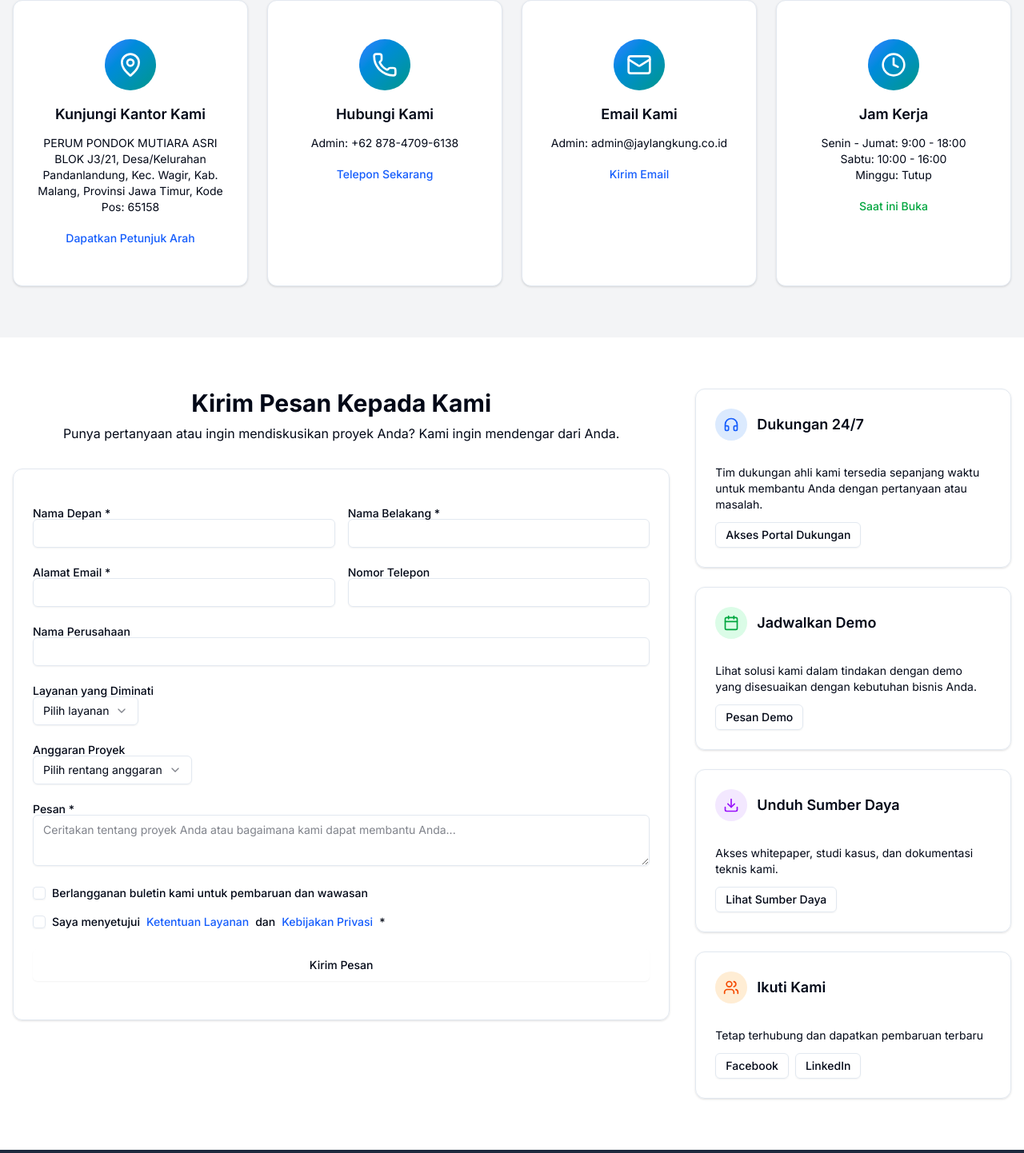
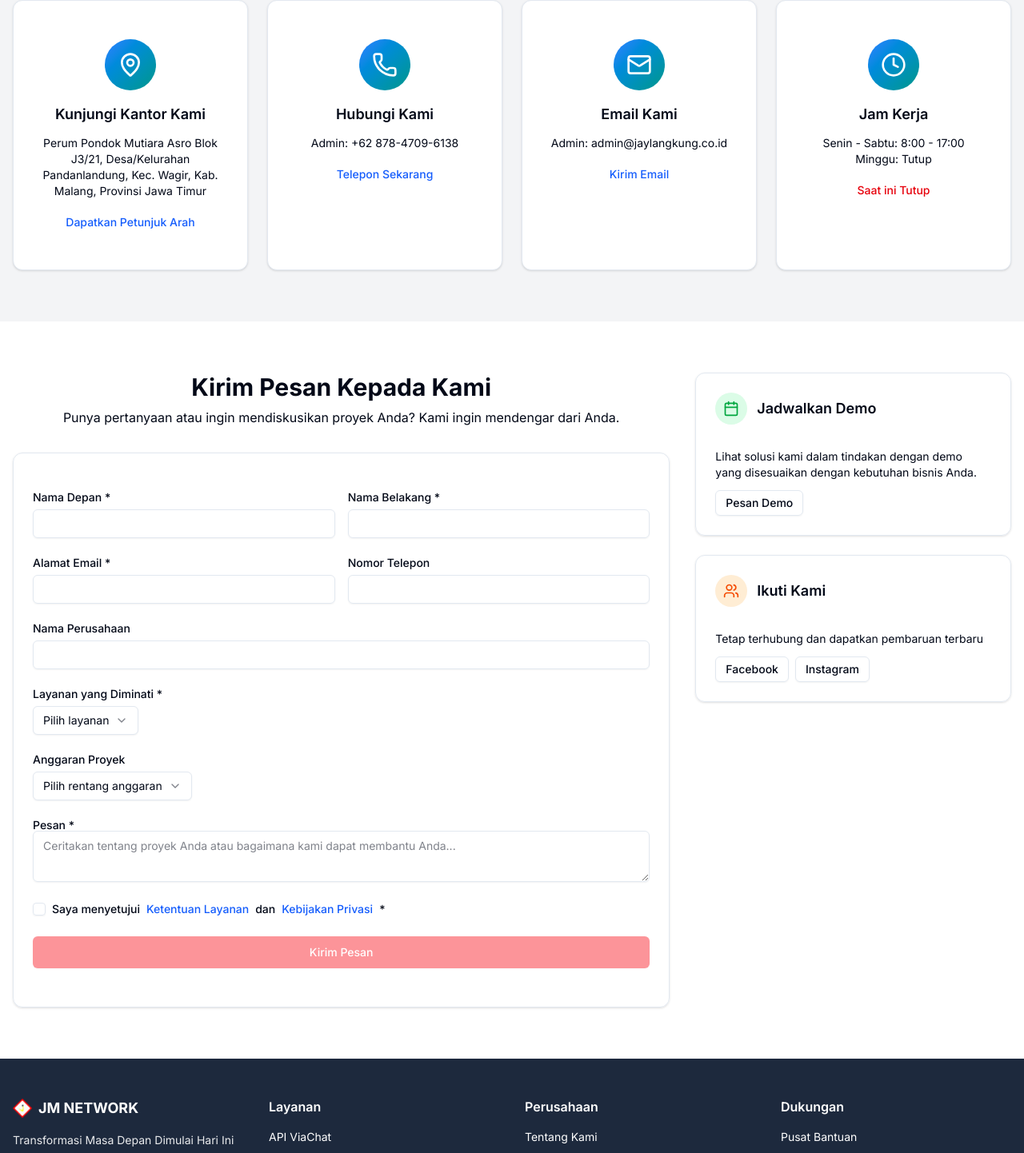
Before and after one commit to CV-JM-Network/jaylangkung-web, a Next.js app: page /contact in a window 1280 px wide. Shown: the part 424-1866 px from the top of the page at 80% size. Built offline with nearby package versions, Linux system fonts and the light colour scheme.

Commit message:
feat: enhance contact form and info components; validate form submission and update working hours display

```diff
--- a/src/components/contact-form.tsx
+++ b/src/components/contact-form.tsx
@@ -15,7 +15,7 @@ import {
   SelectValue,
 } from '@/components/ui/select';
 import { Textarea } from '@/components/ui/textarea';
-import { Calendar, Download, Headphones, Users } from 'lucide-react';
+import { Calendar, Users } from 'lucide-react';
 import { useState } from 'react';
 
 export default function ContactForm() {
@@ -32,10 +32,32 @@ export default function ContactForm() {
     terms: false,
   });
 
+  const isFormValid =
+    formData.firstName.trim() !== '' &&
+    formData.lastName.trim() !== '' &&
+    formData.email.trim() !== '' &&
+    formData.message.trim() !== '' &&
+    formData.service.trim() !== '' &&
+    formData.terms;
+
   const handleSubmit = (e: React.FormEvent) => {
     e.preventDefault();
-    // Handle form submission
-    console.log('Form submitted:', formData);
+    // Format the email
+    const subject = 'Pesan dari Form Kontak Website';
+    const body =
+      `Halo Admin,%0D%0A` +
+      `Nama: ${formData.firstName} ${formData.lastName}%0D%0A` +
+      `Email: ${formData.email}%0D%0A` +
+      `Telepon: ${formData.phone}%0D%0A` +
+      `Perusahaan: ${formData.company}%0D%0A` +
+      `Layanan: ${formData.service}%0D%0A` +
+      `Anggaran: ${formData.budget}%0D%0A` +
+      `Pesan: ${formData.message}`;
+    const adminEmail = 'admin@example.com';
+    const mailtoLink = `mailto:${adminEmail}?subject=${encodeURIComponent(
+      subject,
+    )}&body=${body}`;
+    window.open(mailtoLink, '_blank');
   };
 
   return (
@@ -56,32 +78,42 @@ export default function ContactForm() {
                 <form onSubmit={handleSubmit} className='space-y-6'>
                   <div className='grid gap-4 md:grid-cols-2'>
                     <div>
-                      <Label htmlFor='firstName'>Nama Depan *</Label>
+                      <Label htmlFor='firstName' className='mb-2'>
+                        Nama Depan *
+                      </Label>
                       <Input
                         id='firstName'
                         value={formData.firstName}
                         onChange={(e) =>
                           setFormData({ ...formData, firstName: e.target.value })
                         }
+                        type='text'
                         required
+                        className='focus-visible:ring-2 focus-visible:ring-red-500'
                       />
                     </div>
                     <div>
-                      <Label htmlFor='lastName'>Nama Belakang *</Label>
+                      <Label htmlFor='lastName' className='mb-2'>
+                        Nama Belakang *
+                      </Label>
                       <Input
                         id='lastName'
                         value={formData.lastName}
                         onChange={(e) =>
                           setFormData({ ...formData, lastName: e.target.value })
                         }
+                        type='text'
                         required
+                        className='focus-visible:ring-2 focus-visible:ring-red-500'
                       />
                     </div>
                   </div>
 
                   <div className='grid gap-4 md:grid-cols-2'>
                     <div>
-                      <Label htmlFor='email'>Alamat Email *</Label>
+                      <Label htmlFor='email' className='mb-2'>
+                        Alamat Email *
+                      </Label>
                       <Input
                         id='email'
                         type='email'
@@ -90,10 +122,13 @@ export default function ContactForm() {
                           setFormData({ ...formData, email: e.target.value })
                         }
                         required
+                        className='focus-visible:ring-2 focus-visible:ring-red-500'
                       />
                     </div>
                     <div>
-                      <Label htmlFor='phone'>Nomor Telepon</Label>
+                      <Label htmlFor='phone' className='mb-2'>
+                        Nomor Telepon
+                      </Label>
                       <Input
                         id='phone'
                         type='tel'
@@ -101,33 +136,40 @@ export default function ContactForm() {
                         onChange={(e) =>
                           setFormData({ ...formData, phone: e.target.value })
                         }
+                        className='focus-visible:ring-2 focus-visible:ring-red-500'
                       />
                     </div>
                   </div>
 
                   <div>
-                    <Label htmlFor='company'>Nama Perusahaan</Label>
+                    <Label htmlFor='company' className='mb-2'>
+                      Nama Perusahaan
+                    </Label>
                     <Input
                       id='company'
                       value={formData.company}
                       onChange={(e) =>
                         setFormData({ ...formData, company: e.target.value })
                       }
+                      className='focus-visible:ring-2 focus-visible:ring-red-500'
                     />
                   </div>
 
                   <div>
-                    <Label htmlFor='service'>Layanan yang Diminati</Label>
+                    <Label htmlFor='service' className='mb-2'>
+                      Layanan yang Diminati *
+                    </Label>
                     <Select
                       value={formData.service}
                       onValueChange={(value) =>
                         setFormData({ ...formData, service: value })
-                      }>
-                      <SelectTrigger>
+                      }
+                      required>
+                      <SelectTrigger className='bg-white'>
                         <SelectValue placeholder='Pilih layanan' />
                       </SelectTrigger>
-                      <SelectContent>
-                        <SelectItem value='viachat'>VIaChat - WhatsApp API</SelectItem>
+                      <SelectContent className='bg-white'>
+                        <SelectItem value='viachat'>ViaChat - WhatsApp API</SelectItem>
                         <SelectItem value='brainet'>
                           Brainet - Layanan Internet
                         </SelectItem>
@@ -139,29 +181,29 @@ export default function ContactForm() {
                   </div>
 
                   <div>
-                    <Label htmlFor='budget'>Anggaran Proyek</Label>
+                    <Label htmlFor='budget' className='mb-2'>
+                      Anggaran Proyek
+                    </Label>
                     <Select
                       value={formData.budget}
                       onValueChange={(value) =>
                         setFormData({ ...formData, budget: value })
                       }>
-                      <SelectTrigger>
+                      <SelectTrigger className='bg-white'>
                         <SelectValue placeholder='Pilih rentang anggaran' />
                       </SelectTrigger>
-                      <SelectContent>
-                        <SelectItem value='under-5k'>Di bawah Rp 70.000.000</SelectItem>
-                        <SelectItem value='5k-15k'>
-                          Rp 70.000.000 - Rp 210.000.000
+                      <SelectContent className='bg-white'>
+                        <SelectItem value='under-10jt'>Di bawah Rp 10.000.000</SelectItem>
+                        <SelectItem value='10jt-50jt'>
+                          Rp 10.000.000 - Rp 50.000.000
                         </SelectItem>
-                        <SelectItem value='15k-50k'>
-                          Rp 210.000.000 - Rp 700.000.000
+                        <SelectItem value='50jt-150jt'>
+                          Rp 50.000.000 - Rp 150.000.000
                         </SelectItem>
-                        <SelectItem value='50k-100k'>
-                          Rp 700.000.000 - Rp 1.400.000.000
+                        <SelectItem value='150jt-500jt'>
+                          Rp 150.000.000 - Rp 500.000.000
                         </SelectItem>
-                        <SelectItem value='over-100k'>
-                          Di atas Rp 1.400.000.000
-                        </SelectItem>
+                        <SelectItem value='over-500jt'>Di atas Rp 500.000.000</SelectItem>
                       </SelectContent>
                     </Select>
                   </div>
@@ -181,19 +223,6 @@ export default function ContactForm() {
                   </div>
 
                   <div className='space-y-4'>
-                    <div className='flex items-center space-x-2'>
-                      <Checkbox
-                        id='newsletter'
-                        checked={formData.newsletter}
-                        onCheckedChange={(checked) =>
-                          setFormData({ ...formData, newsletter: checked as boolean })
-                        }
-                      />
-                      <Label htmlFor='newsletter' className='text-sm'>
-                        Berlangganan buletin kami untuk pembaruan dan wawasan
-                      </Label>
-                    </div>
-
                     <div className='flex items-center space-x-2'>
                       <Checkbox
                         id='terms'
@@ -217,7 +246,11 @@ export default function ContactForm() {
                     </div>
                   </div>
 
-                  <Button type='submit' className='w-full' size='lg'>
+                  <Button
+                    type='submit'
+                    size='lg'
+                    className='w-full bg-red-500 text-white hover:bg-red-600 '
+                    disabled={!isFormValid}>
                     Kirim Pesan
                   </Button>
                 </form>
@@ -226,26 +259,6 @@ export default function ContactForm() {
           </div>
 
           <div className='space-y-6'>
-            <Card>
-              <CardHeader>
-                <div className='flex items-center gap-3'>
-                  <div className='flex h-10 w-10 items-center justify-center rounded-full bg-blue-100'>
-                    <Headphones className='h-5 w-5 text-blue-600' />
-                  </div>
-                  <CardTitle className='text-lg'>Dukungan 24/7</CardTitle>
-                </div>
-              </CardHeader>
-              <CardContent>
-                <p className='text-sm text-muted-foreground mb-3'>
-                  Tim dukungan ahli kami tersedia sepanjang waktu untuk membantu Anda
-                  dengan pertanyaan atau masalah.
-                </p>
-                <Button variant='outline' size='sm'>
-                  Akses Portal Dukungan
-                </Button>
-              </CardContent>
-            </Card>
-
             <Card>
               <CardHeader>
                 <div className='flex items-center gap-3'>
@@ -269,25 +282,6 @@ export default function ContactForm() {
             <Card>
               <CardHeader>
                 <div className='flex items-center gap-3'>
-                  <div className='flex h-10 w-10 items-center justify-center rounded-full bg-purple-100'>
-                    <Download className='h-5 w-5 text-purple-600' />
-                  </div>
-                  <CardTitle className='text-lg'>Unduh Sumber Daya</CardTitle>
-                </div>
-              </CardHeader>
-              <CardContent>
-                <p className='text-sm text-muted-foreground mb-3'>
-                  Akses whitepaper, studi kasus, dan dokumentasi teknis kami.
-                </p>
-                <Button variant='outline' size='sm'>
-                  Lihat Sumber Daya
-                </Button>
-              </CardContent>
-            </Card>
-
-            <Card>
-              <CardHeader>
-                <div className='flex items-center gap-3'>
                   <div className='flex h-10 w-10 items-center justify-center rounded-full bg-orange-100'>
                     <Users className='h-5 w-5 text-orange-600' />
                   </div>
@@ -303,7 +297,7 @@ export default function ContactForm() {
                     Facebook
                   </Button>
                   <Button variant='outline' size='sm'>
-                    LinkedIn
+                    Instagram
                   </Button>
                 </div>
               </CardContent>
--- a/src/components/contact-info.tsx
+++ b/src/components/contact-info.tsx
@@ -1,41 +1,82 @@
+'use client';
+
 import { Card, CardContent } from '@/components/ui/card';
 import { Clock, Mail, MapPin, Phone } from 'lucide-react';
+import { useEffect, useState } from 'react';
 
 const contactCards = [
   {
     icon: MapPin,
     title: 'Kunjungi Kantor Kami',
     content:
-      'PERUM PONDOK MUTIARA ASRI BLOK J3/21, Desa/Kelurahan Pandanlandung, Kec. Wagir, Kab. Malang, Provinsi Jawa Timur, Kode Pos: 65158',
+      'Perum Pondok Mutiara Asro Blok J3/21, Desa/Kelurahan Pandanlandung, Kec. Wagir, Kab. Malang, Provinsi Jawa Timur',
     action: 'Dapatkan Petunjuk Arah',
+    href: 'https://maps.app.goo.gl/XpnxG4LMKHmFeJSZ9',
   },
   {
     icon: Phone,
     title: 'Hubungi Kami',
     content: 'Admin: +62 878-4709-6138',
     action: 'Telepon Sekarang',
+    href: 'tel:+6287847096138',
   },
   {
     icon: Mail,
     title: 'Email Kami',
     content: 'Admin: admin@jaylangkung.co.id',
     action: 'Kirim Email',
+    href: 'mailto:admin@jaylangkung.co.id',
   },
   {
     icon: Clock,
     title: 'Jam Kerja',
-    content: 'Senin - Jumat: 9:00 - 18:00\nSabtu: 10:00 - 16:00\nMinggu: Tutup',
+    content: 'Senin - Sabtu: 8:00 - 17:00\nMinggu: Tutup',
     action: 'Saat ini Buka',
     status: true,
+    href: '',
   },
 ];
 
 export default function ContactInfo() {
+  const [isOpen, setIsOpen] = useState(false);
+  const [jamKerjaAction, setJamKerjaAction] = useState('');
+
+  useEffect(() => {
+    const now = new Date();
+    const day = now.getDay(); // 0 = Sunday, 1 = Monday, ...
+    const hour = now.getHours();
+    const minute = now.getMinutes();
+    let open = false;
+    // Senin - Sabtu: 08:00 - 17:00
+    if (day >= 1 && day <= 6) {
+      if (
+        (hour > 8 || (hour === 8 && minute >= 0)) &&
+        (hour < 17 || (hour === 17 && minute === 0))
+      ) {
+        open = true;
+      }
+    }
+    // Minggu: Tutup
+    setIsOpen(open);
+    setJamKerjaAction(open ? 'Saat ini Buka' : 'Saat ini Tutup');
+  }, []);
+
+  const updatedContactCards = contactCards.map((card) => {
+    if (card.title === 'Jam Kerja') {
+      return {
+        ...card,
+        action: jamKerjaAction,
+        status: isOpen,
+      };
+    }
+    return card;
+  });
+
   return (
     <section className='bg-gray-100 py-16'>
       <div className='container mx-auto px-4'>
         <div className='grid gap-6 md:grid-cols-2 lg:grid-cols-4'>
-          {contactCards.map((card, index) => (
+          {updatedContactCards.map((card, index) => (
             <Card
               key={index}
               className='group transition-all duration-300 hover:-translate-y-2 hover:shadow-xl bg-white'>
@@ -49,14 +90,36 @@ export default function ContactInfo() {
                 <p className='mb-4 text-sm text-muted-foreground whitespace-pre-line'>
                   {card.content}
                 </p>
+                {card.href && card.href !== '' && card.title !== 'Jam Kerja' ? (
+                  <a
+                    href={card.href}
+                    className={`text-sm font-medium ${
+                      card.title === 'Jam Kerja'
+                        ? card.status
+                          ? 'text-green-600'
+                          : 'text-red-600'
+                        : card.status
+                        ? 'text-green-600'
+                        : 'text-blue-600 hover:underline cursor-pointer'
+                    }`}
+                    target='_blank'
+                    rel='noopener noreferrer'>
+                    {card.action}
+                  </a>
+                ) : (
                   <span
                     className={`text-sm font-medium ${
-                    card.status
+                      card.title === 'Jam Kerja'
+                        ? card.status
+                          ? 'text-green-600'
+                          : 'text-red-600'
+                        : card.status
                         ? 'text-green-600'
                         : 'text-blue-600 hover:underline cursor-pointer'
                     }`}>
                     {card.action}
                   </span>
+                )}
               </CardContent>
             </Card>
           ))}
```
Lines whose indentation alone changed are shown as unchanged.
